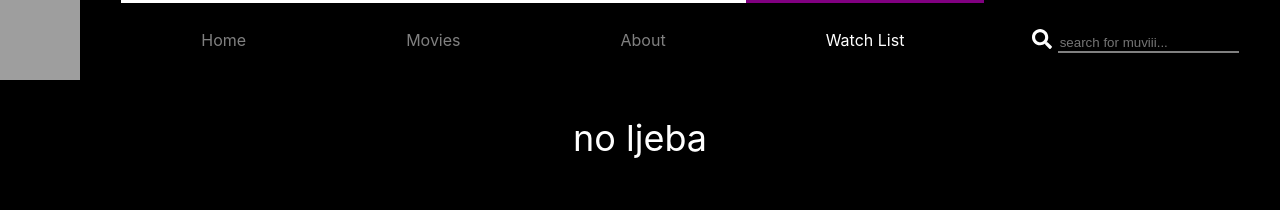
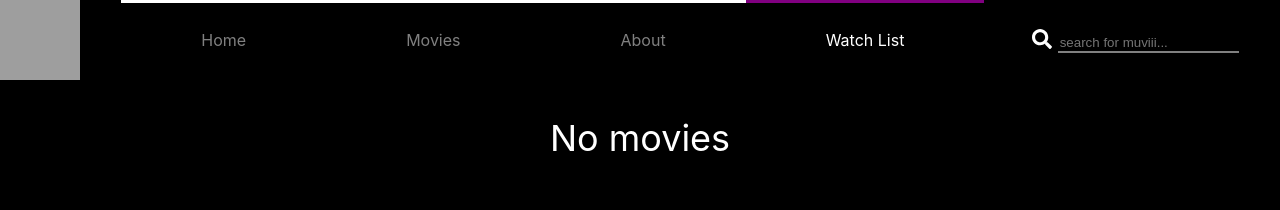
Before and after one commit to Savi000/Movie-website, a Next.js app: page /watchlist in a window 1280 px wide. Shown: the top 210 px of the page. Built offline with nearby package versions, Linux system fonts and the light colour scheme; grey boxes are pictures that could not be loaded.

Commit message:
Update WatchList.js

```diff
--- a/components/WatchList.js
+++ b/components/WatchList.js
@@ -14,7 +14,7 @@ const WatchList = () => {
             <div style={{ display: 'flex', flexWrap: 'wrap' }}>
                 {watchList.length > 0 && watchList.map(watch => <WatchListMovie key={watch.id} movie={watch} />)}
                 {/* ne mozemo each movie zbog display flex jer onda btn ne moze da se napravi */}
-                {watchList.length <= 0 && <p style={{ color: 'white', fontSize: '36px', position: 'absolute', left: '50%', transform: 'translate(-50%)' }}>no ljeba</p>}
+                {watchList.length <= 0 && <p style={{ color: 'white', fontSize: '36px', position: 'absolute', left: '50%', transform: 'translate(-50%)' }}>No movies</p>}
             </div>
 
         </div >
```
